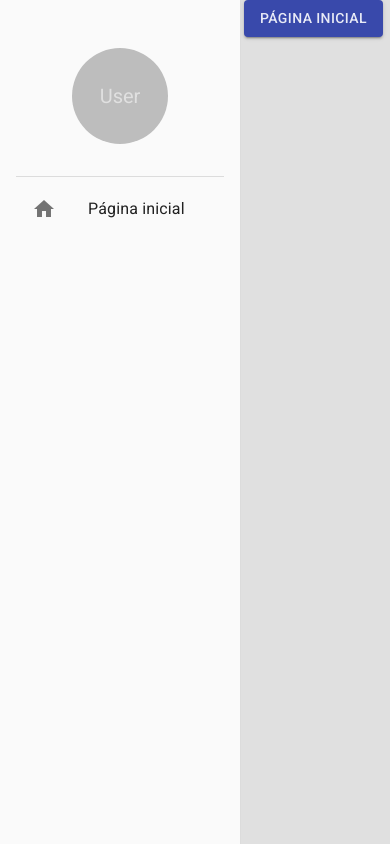
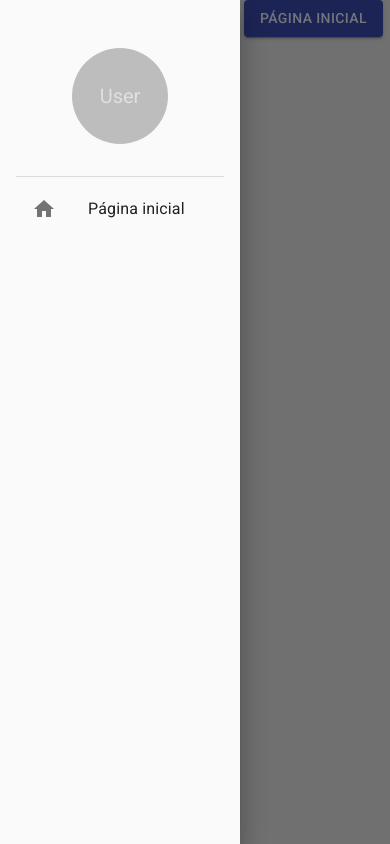
Before and after one commit to MASguilherme/crud-react-com-mui, a React (Create React App) app in the folder crud/: page /pagina-inicial in a window 390 px wide. Built offline with nearby package versions, Linux system fonts and the light colour scheme.

Commit message:
drawer responsivo

```diff
--- a/crud/src/shared/components/menu-lateral/MenuLateral.tsx
+++ b/crud/src/shared/components/menu-lateral/MenuLateral.tsx
@@ -1,4 +1,4 @@
-import { Drawer, useTheme, Avatar, Divider, List, ListItemButton, ListItemText, Icon, ListItemIcon } from '@mui/material';
+import { Drawer, useTheme, Avatar, Divider, List, ListItemButton, ListItemText, Icon, ListItemIcon, useMediaQuery } from '@mui/material';
 import { Box } from '@mui/system';
 
 interface MenuLateralProps {
@@ -7,10 +7,11 @@ interface MenuLateralProps {
 export const MenuLateral: React.FC<MenuLateralProps> = ({ children }) => {
 
   const theme = useTheme();
+  const smDown = useMediaQuery(theme.breakpoints.down('sm'));
 
   return (
     <>
-      <Drawer variant='permanent'>
+      <Drawer open={true} variant={smDown ? 'temporary':'permanent'}>
         <Box width={theme.spacing(26)} height='100%'
           padding={theme.spacing(2)} display='flex' flexDirection='column'>
 
```
